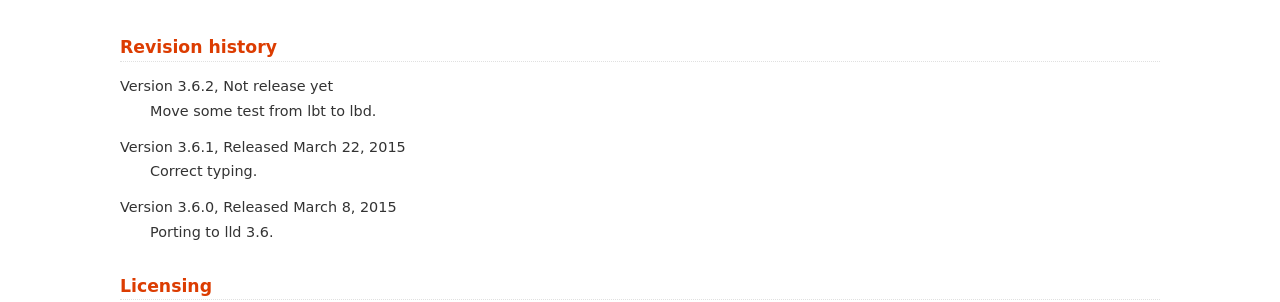
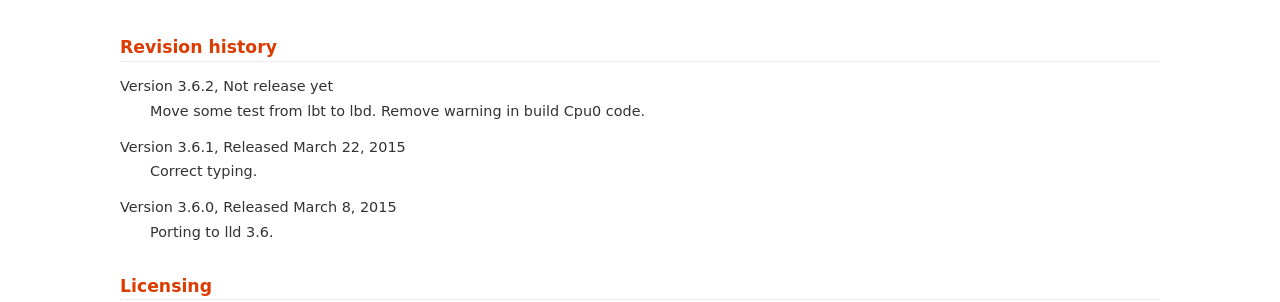
Before and after one commit to Jonathan2251/lbt, a Sphinx documentation site: the page built from source/about.rst, in a window 1280 px wide. Shown: the part 613-915 px from the top of the page. Built offline with Sphinx 7.4.7, drawn with Linux system fonts in a browser that asks for light colours; formulas are drawn with MathJax 3.

Commit message:
Remove warning in build Cpu0 code

```diff
--- a/source/about.rst
+++ b/source/about.rst
@@ -33,6 +33,7 @@ Revision history
 
 Version 3.6.2, Not release yet
   Move some test from lbt to lbd.
+  Remove warning in build Cpu0 code.
 
 Version 3.6.1, Released March 22, 2015
   Correct typing.
```
